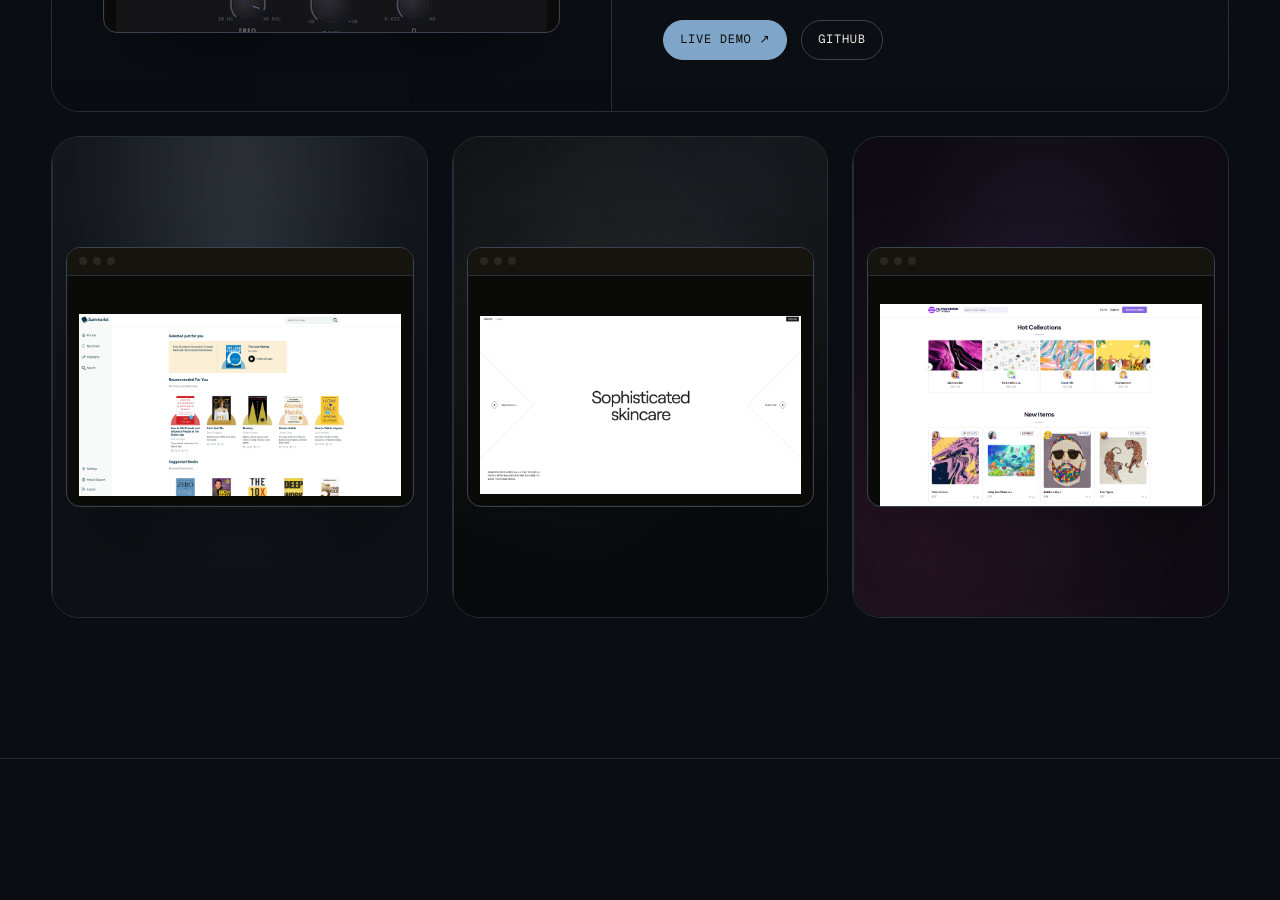
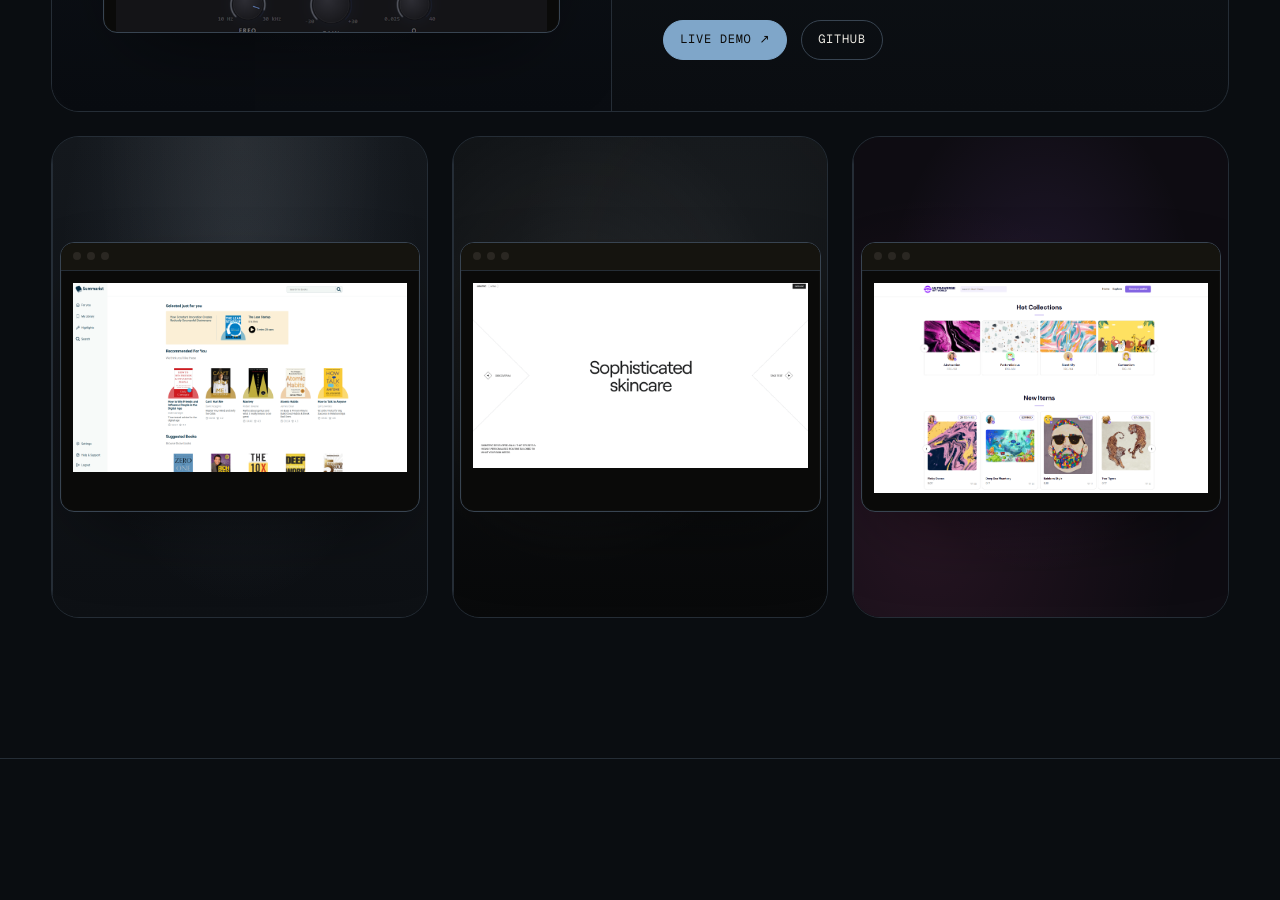
Before and after one commit to Amit-Erez/AE-NewPF, a React (Vite) app: page / in a window 1280 px wide. Shown: the part 2800-3700 px from the top of the page. Built offline with nearby package versions, Linux system fonts and the light colour scheme.

Commit message:
ProjectMiniCard & index.css - created a mock-body-mini class based on mock-body with slight changes, adjusting the positioning of the screenshots in the mini projects. Also adjusted padding for 'project-canvas-mini' to prevent scrolbar in larger screens

```diff
--- a/src/components/ui/ProjectMiniCard.tsx
+++ b/src/components/ui/ProjectMiniCard.tsx
@@ -47,7 +47,7 @@ export default function ProjectMiniCard({
               <i></i>
               <i></i>
             </div>
-            <div className="mock-body">
+            <div className="mock-body-mini">
               <img
                 src={project.imageSrc}
                 loading="lazy"
--- a/src/index.css
+++ b/src/index.css
@@ -775,7 +775,7 @@ gap: 24px;
   overflow: hidden;
   display: grid;
   place-items: center;
-  padding: clamp(4px, 1vw, 56px);
+  padding: clamp(4px, 0.5vw, 56px);
   border-left: 1px solid var(--line);
   transition: opacity 300ms ease-in-out;
 }
@@ -1333,11 +1333,14 @@ gap: 24px;
   background: #2a2722;
   display: block;
 }
+.mock-body-mini, .mock-body {
+  position: absolute;
+  display: flex;
+  padding: 12px;
+}
+
 .mock-body {
-  position: absolute;
   height: 100%;
-  display: flex;
   justify-content: center;
   align-items: center;
-  padding: 12px;
 }
```
